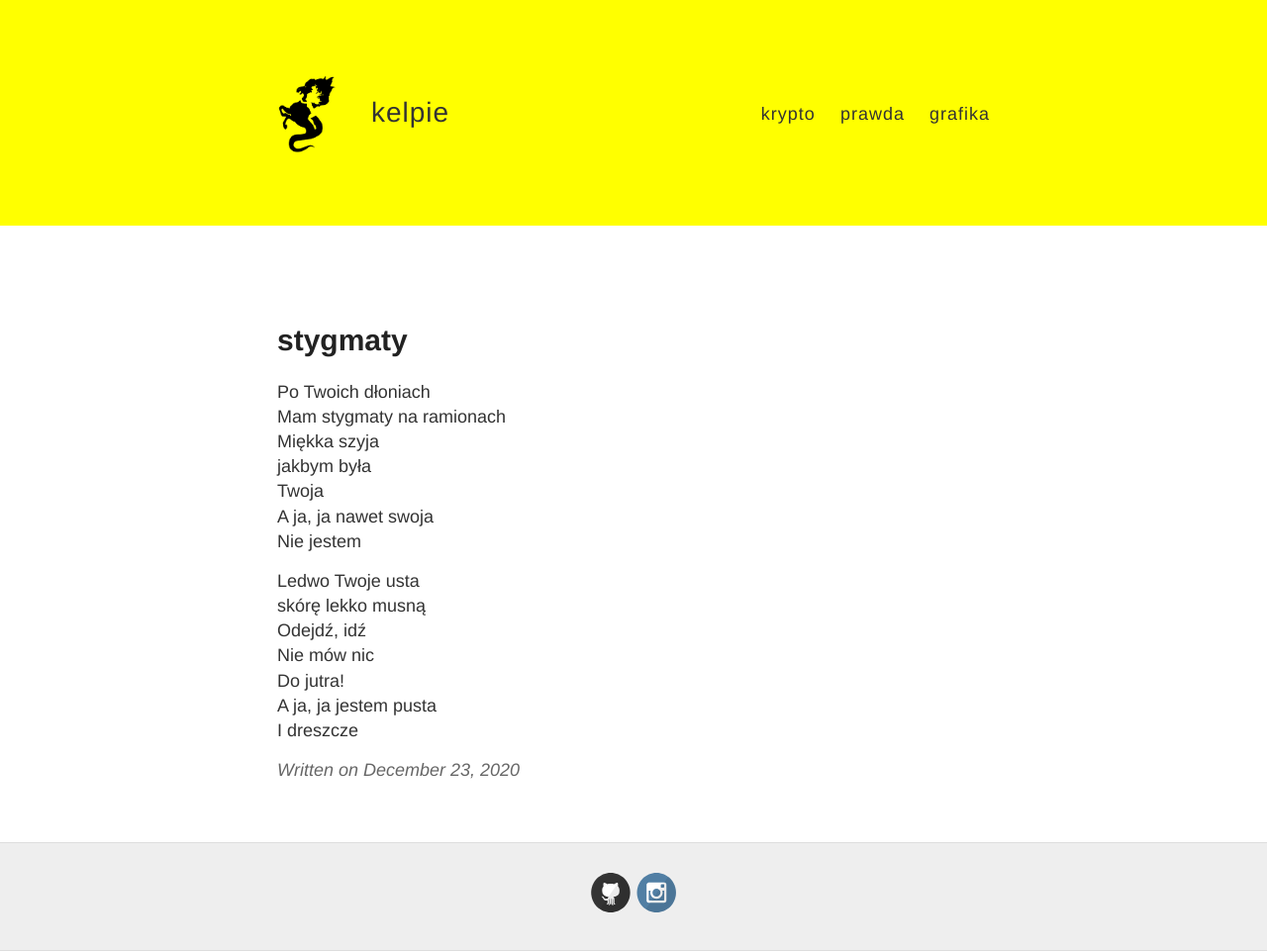
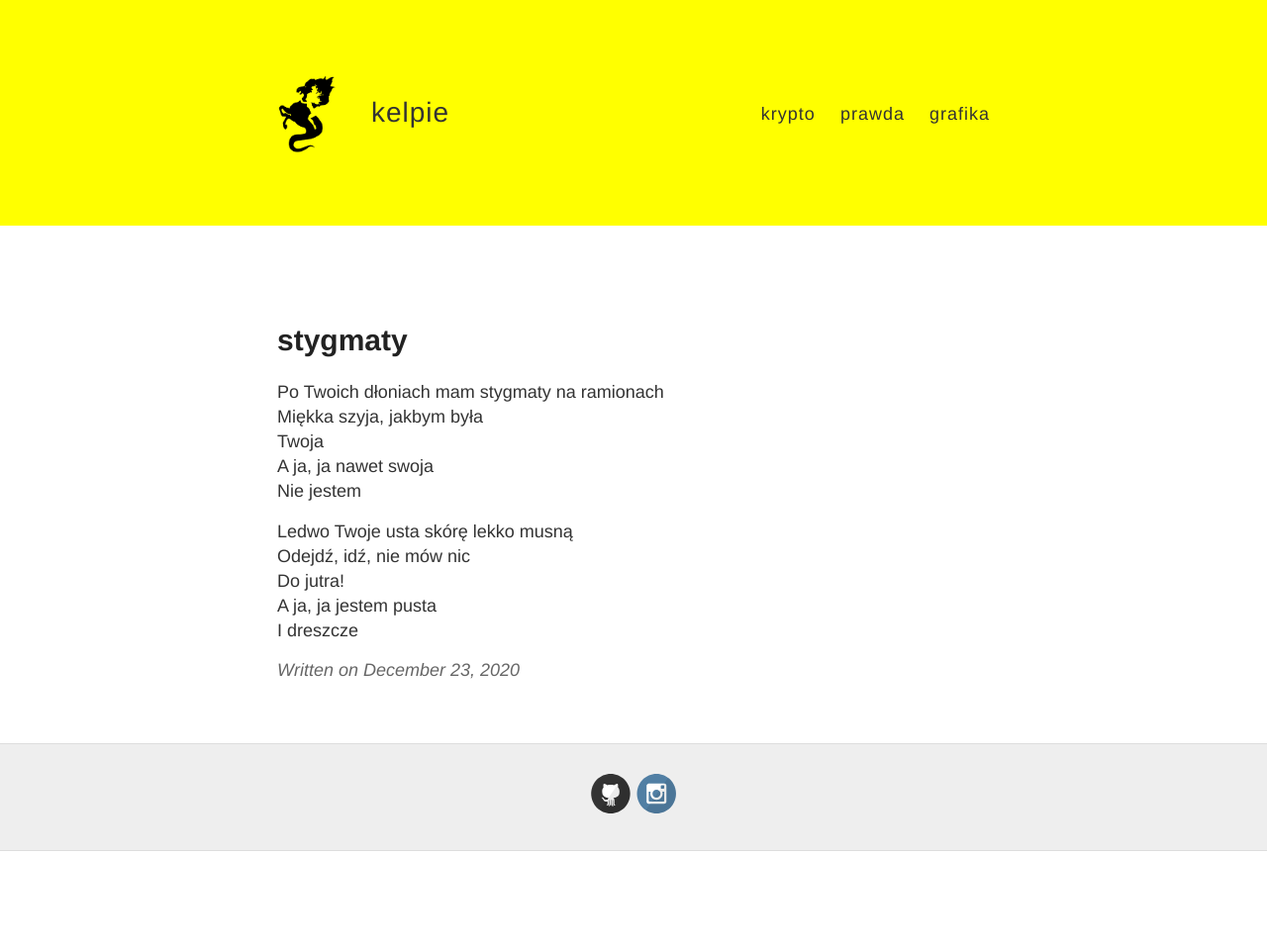
Before and after one commit to keIpie/keIpie.github.io, a Jekyll site: the page built from liryka/_posts/2020-12-23-stygmaty.md, in a window 1280 px wide. Shown: the whole page at 99% size. Built offline with Jekyll 4.4.1, drawn with Linux system fonts in a browser that asks for light colours; after the commit the page ends 900 px from its top, so only the background shows below that.

Commit message:
kubek wd

```diff
--- a/liryka/_posts/2020-12-23-stygmaty.md
+++ b/liryka/_posts/2020-12-23-stygmaty.md
@@ -3,18 +3,14 @@ layout: post
 title: stygmaty
 ---
 
-Po Twoich dłoniach\
-Mam stygmaty na ramionach\
-Miękka szyja\
-jakbym była\
+Po Twoich dłoniach mam stygmaty na ramionach\
+Miękka szyja, jakbym była\
 Twoja\
 A ja, ja nawet swoja\
 Nie jestem
 
-Ledwo Twoje usta\
-skórę lekko musną\
-Odejdź, idź\
-Nie mów nic\
+Ledwo Twoje usta skórę lekko musną\
+Odejdź, idź, nie mów nic\
 Do jutra!\
 A ja, ja jestem pusta\
 I dreszcze
```
Also changed, not shown: liryka/_posts/2021-04-08-steganomilia.md (added, +18 -0 lines).
